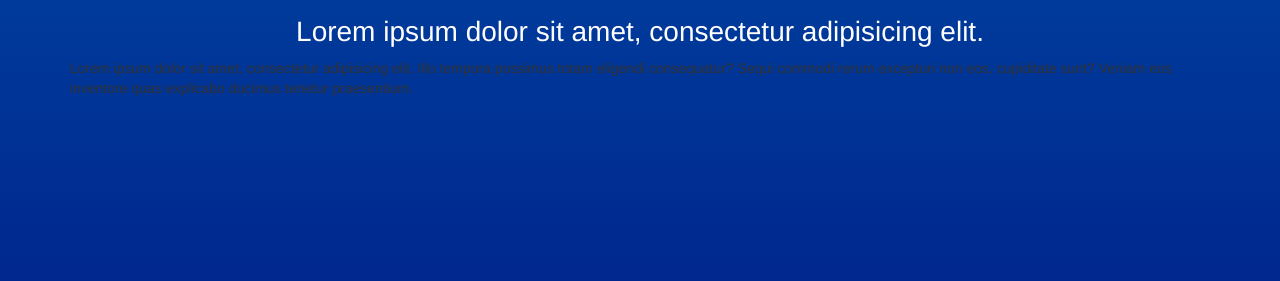
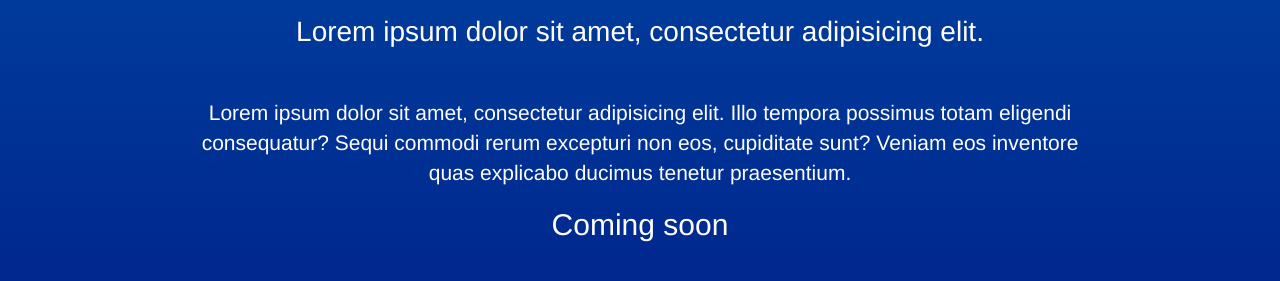
Before and after one commit to pushnoy100500/UXMountain, a plain HTML site: page index.html in a window 1280 px wide. Shown: the part 403-684 px from the top of the page. Drawn offline with Linux system fonts and the light colour scheme.

Commit message:
final MVP

```diff
--- a/css/styles.css
+++ b/css/styles.css
@@ -19,6 +19,14 @@ html, body, .wrapper {
 	margin-left: 30px;
 	margin-right: 30px;
 	font-size: 2em;
+	margin-bottom: 50px;
+}
+.aboutUS {
+	font-size: 1.5em;
+	color: #fff;
+	text-align: center;
+	width: 80%;
+	margin: auto;
 }
 .bigLogo {
 	display: block;
@@ -28,6 +36,11 @@ html, body, .wrapper {
 	margin-top: 80px;
 	margin-bottom: 50px;
 }
+.subHeading {
+	color: #fff;
+	width: 100%;
+	text-align: center;
+}
 
 @media (max-width: 400px) {
 	.bigLogo {
@@ -35,4 +48,7 @@ html, body, .wrapper {
 		margin-bottom: 30px;
 		margin-top: 40px;
 	}
+	.aboutUS {
+		font-size: 1.2em;
+	}
 }
--- a/index.html
+++ b/index.html
@@ -17,7 +17,8 @@
 			<div class="row">
 				<div class="container">
 					<h1 class="bigHeading">Lorem ipsum dolor sit amet, consectetur adipisicing elit.</h1>
-					<p class="aboutUS">Lorem ipsum dolor sit amet, consectetur adipisicing elit. Illo tempora possimus totam eligendi consequatur? Sequi commodi rerum excepturi non eos, cupiditate sunt? Veniam eos inventore quas explicabo ducimus tenetur praesentium.</p>
+					<p class="aboutUS"> Lorem ipsum dolor sit amet, consectetur adipisicing elit. Illo tempora possimus totam eligendi consequatur? Sequi commodi rerum excepturi non eos, cupiditate sunt? Veniam eos inventore quas explicabo ducimus tenetur praesentium.</p>
+					<h2 class="subHeading">Coming soon</h2>
 				</div>
 			</div>
 		</div>
```
